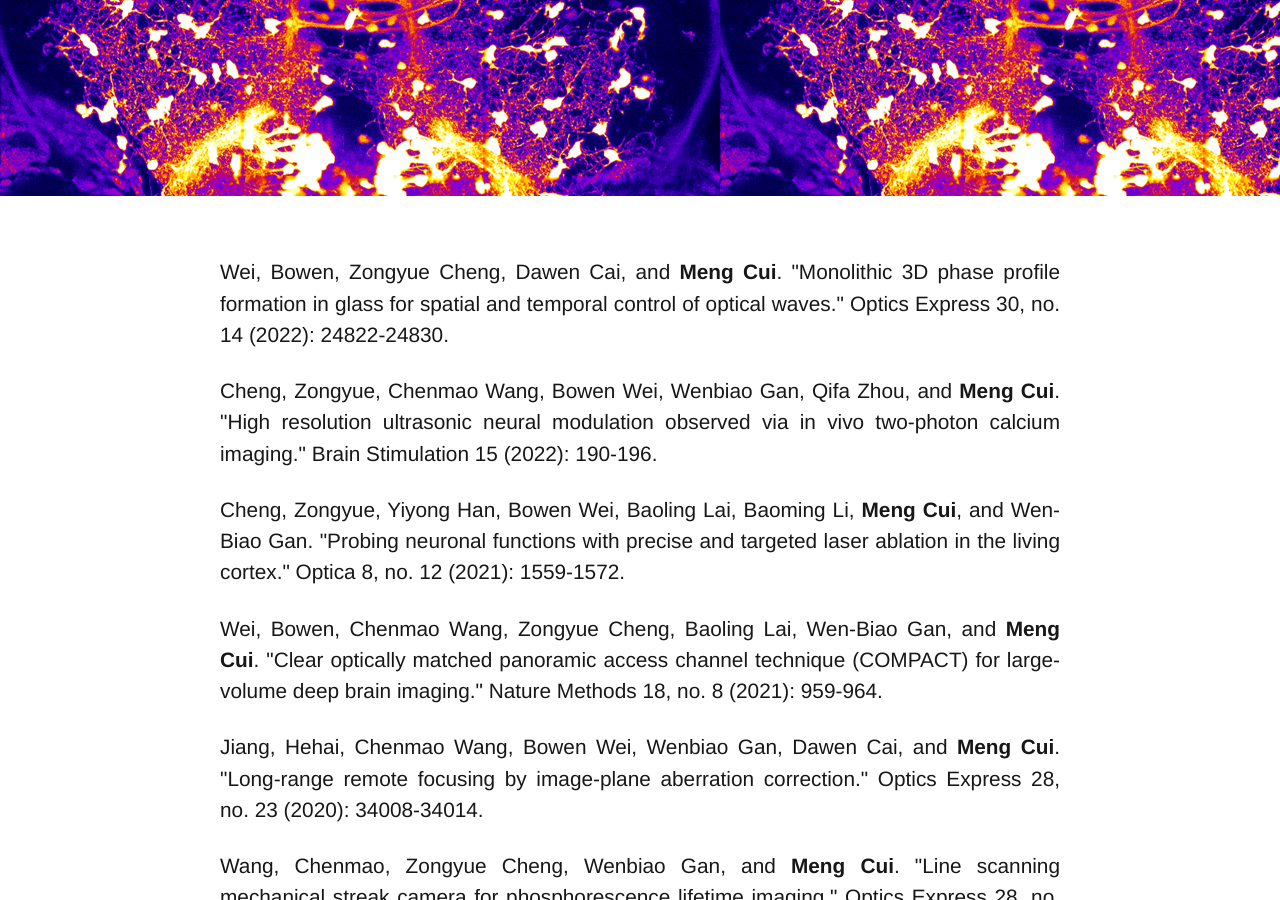
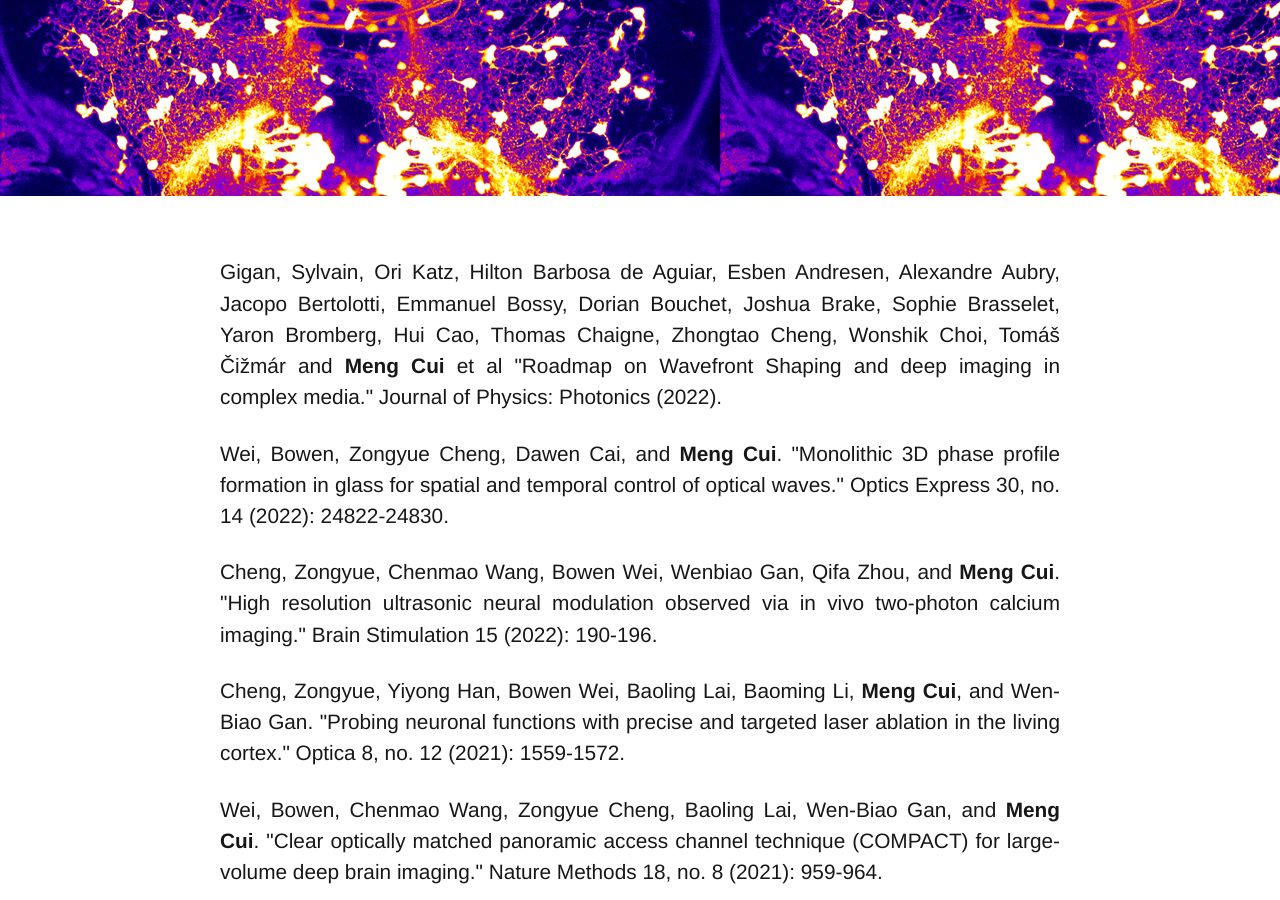
Before and after one commit to mengcuilab/mengcuilab.github.io, a Jekyll site: the page built from publications.html, in a window 1280 px wide and 900 px high, scrolled down 438 px. Built offline with Jekyll 4.4.1, drawn with Linux system fonts in a browser that asks for light colours.

```diff
--- a/publications.html
+++ b/publications.html
@@ -15,6 +15,8 @@ title: Publications
 	<div id="pubs" class="main_wrapper_3fr">
 	  <div class="pubs_wrapper">
 
+
+		<li> Gigan, Sylvain, Ori Katz, Hilton Barbosa de Aguiar, Esben Andresen, Alexandre Aubry, Jacopo Bertolotti, Emmanuel Bossy, Dorian Bouchet, Joshua Brake, Sophie Brasselet, Yaron Bromberg, Hui Cao, Thomas Chaigne, Zhongtao Cheng, Wonshik Choi, Tomáš Čižmár and <b>Meng Cui</b> et al "<a href="https://iopscience.iop.org/article/10.1088/2515-7647/ac76f9/meta">Roadmap on Wavefront Shaping and deep imaging in complex media.</a>" Journal of Physics: Photonics (2022).
 
 		<li> Wei, Bowen, Zongyue Cheng, Dawen Cai, and <b>Meng Cui</b>. "<a href="https://opg.optica.org/oe/fulltext.cfm?uri=oe-30-14-24822&id=477330">Monolithic 3D phase profile formation in glass for spatial and temporal control of optical waves.</a>" Optics Express 30, no. 14 (2022): 24822-24830.
 
```
Also changed, not shown: news.html (+14 -0 lines), assets/img/news/2022_JPP.png (added).
